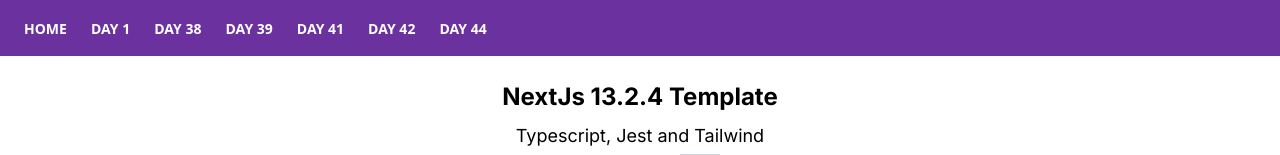
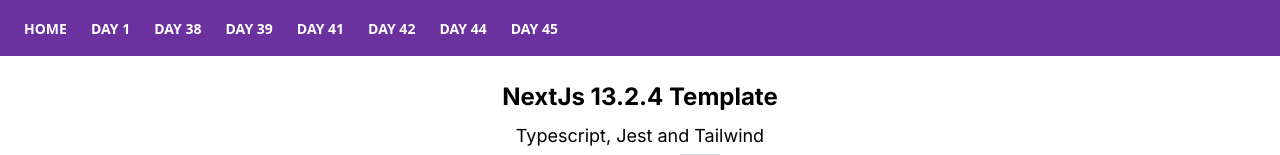
Before and after one commit to EtanHey/100-days-css, a Next.js app: page / in a window 1280 px wide. Shown: the top 155 px of the page. Built offline with nearby package versions, Linux system fonts and the light colour scheme.

Commit message:
Add Day 45 to Header

```diff
--- a/app/Header.tsx
+++ b/app/Header.tsx
@@ -41,6 +41,11 @@
               Day 44
             </Link>
           </li>
+          <li>
+            <Link href="/day-45" className="px-3 py-1 text-sm uppercase">
+              Day 45
+            </Link>
+          </li>
         </ul>
       </nav>
     </header>
```
Also changed, not shown: app/day-44/README.md.
